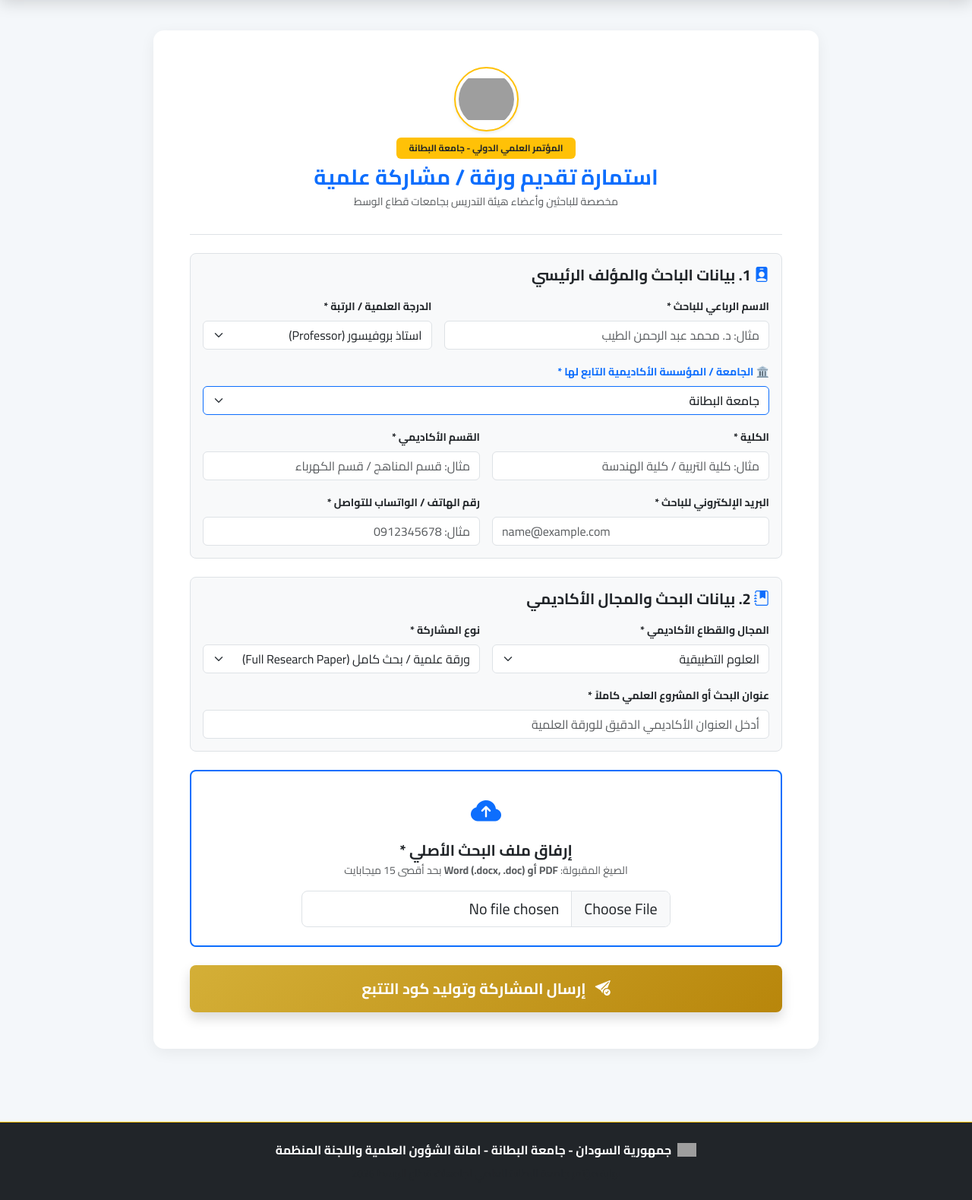
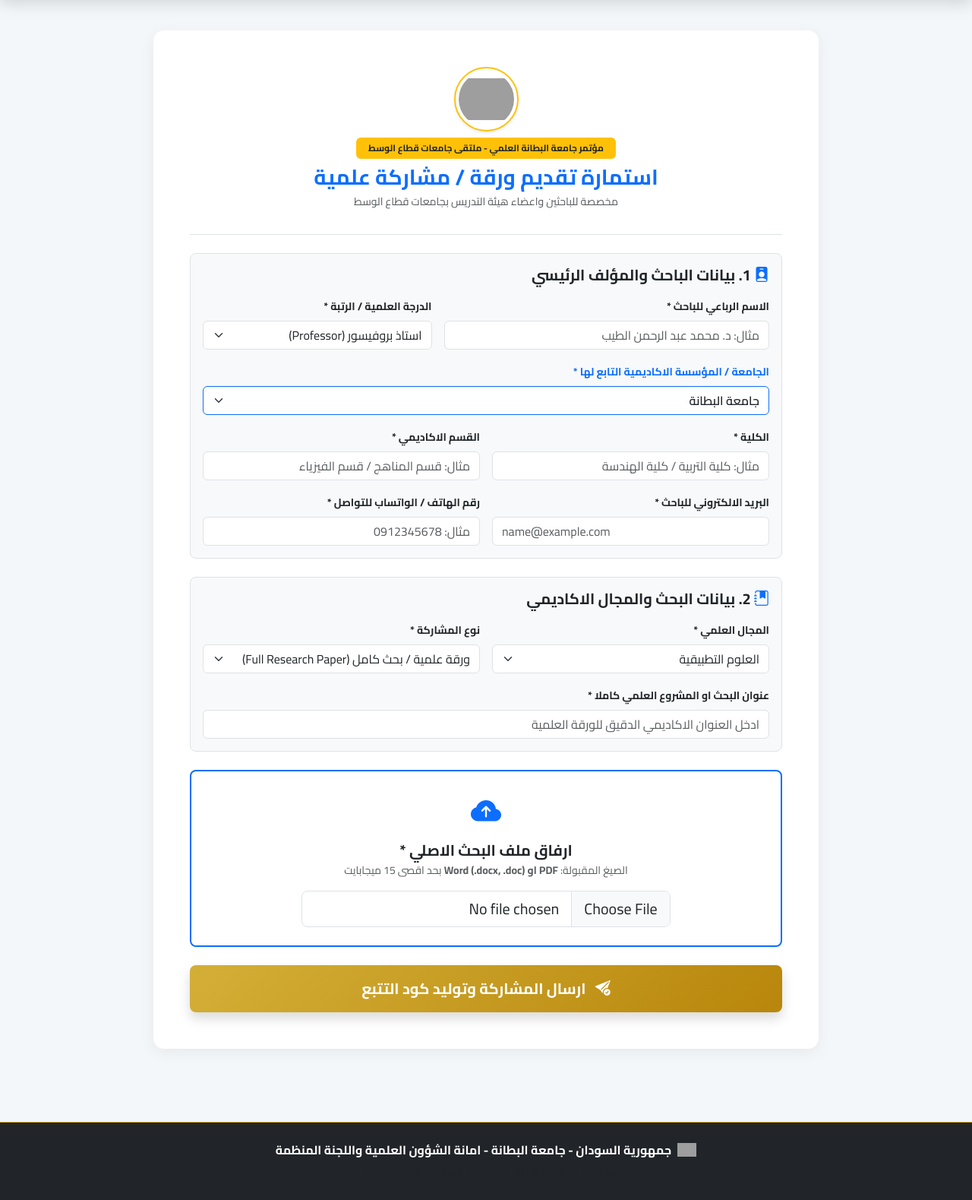
Before and after one commit to altayebawab024-code/conference-portal, a Django app: page /submit/ in a window 1280 px wide. Shown: the part 81-1660 px from the top of the page at 76% size. Run offline with Django 5.2, Linux system fonts and the light colour scheme; grey boxes are pictures that could not be loaded.

Commit message:
Update submit.html

```diff
--- a/templates/submissions/submit.html
+++ b/templates/submissions/submit.html
@@ -8,18 +8,16 @@
 
     <div class="card card-custom p-4 p-md-5">
 
-        <!-- ترويسة الاستمارة الرسمية -->
         <div class="text-center mb-4 pb-3 border-bottom">
             <img src="{% static 'img/logo.png' %}" alt="شعار جامعة البطانة" class="mb-2 shadow-sm rounded-circle p-1 bg-white border border-2 border-warning" style="width: 85px; height: 85px; object-fit: contain;">
-            <span class="badge bg-warning text-dark fw-bold px-3 py-2 mb-2 d-block mx-auto" style="width: fit-content;">المؤتمر العلمي الدولي - جامعة البطانة</span>
+            <span class="badge bg-warning text-dark fw-bold px-3 py-2 mb-2 d-block mx-auto" style="width: fit-content;">مؤتمر جامعة البطانة العلمي - ملتقى جامعات قطاع الوسط</span>
             <h3 class="fw-bold text-primary mb-1">استمارة تقديم ورقة / مشاركة علمية</h3>
-            <p class="text-muted small">مخصصة للباحثين وأعضاء هيئة التدريس بجامعات قطاع الوسط</p>
+            <p class="text-muted small">مخصصة للباحثين واعضاء هيئة التدريس بجامعات قطاع الوسط</p>
         </div>
 
         <form method="post" enctype="multipart/form-data">
             {% csrf_token %}
 
-            <!-- 1. بيانات الباحث -->
             <div class="p-3 bg-light rounded-3 border mb-4">
                 <h5 class="fw-bold text-dark mb-3"><i class="bi bi-person-badge-fill text-primary"></i> 1. بيانات الباحث والمؤلف الرئيسي</h5>
 
@@ -38,9 +36,8 @@
                         </select>
                     </div>
 
-                    <!-- قائمة الجامعات المنسدلة -->
                     <div class="col-12">
-                        <label class="form-label small fw-bold text-primary">🏛️ الجامعة / المؤسسة الأكاديمية التابع لها *</label>
+                        <label class="form-label small fw-bold text-primary">الجامعة / المؤسسة الاكاديمية التابع لها *</label>
                         <select name="university" class="form-select border-primary fw-semibold" required>
                             {% for code, label in universities %}
                                 <option value="{{ code }}">{{ label }}</option>
@@ -48,19 +45,18 @@
                         </select>
                     </div>
 
-                    <!-- فصل الكلية عن القسم -->
                     <div class="col-md-6">
                         <label class="form-label small fw-bold">الكلية *</label>
                         <input type="text" name="faculty" class="form-control" required placeholder="مثال: كلية التربية / كلية الهندسة">
                     </div>
 
                     <div class="col-md-6">
-                        <label class="form-label small fw-bold">القسم الأكاديمي *</label>
-                        <input type="text" name="department" class="form-control" required placeholder="مثال: قسم المناهج / قسم الكهرباء">
+                        <label class="form-label small fw-bold">القسم الاكاديمي *</label>
+                        <input type="text" name="department" class="form-control" required placeholder="مثال: قسم المناهج / قسم الفيزياء">
                     </div>
 
                     <div class="col-md-6">
-                        <label class="form-label small fw-bold">البريد الإلكتروني للباحث *</label>
+                        <label class="form-label small fw-bold">البريد الالكتروني للباحث *</label>
                         <input type="email" name="email" class="form-control" required placeholder="name@example.com">
                     </div>
 
@@ -71,14 +67,12 @@
                 </div>
             </div>
 
-            <!-- 2. بيانات المشاركة والورقة العلمية -->
             <div class="p-3 bg-light rounded-3 border mb-4">
-                <h5 class="fw-bold text-dark mb-3"><i class="bi bi-journal-bookmark-fill text-primary"></i> 2. بيانات البحث والمجال الأكاديمي</h5>
+                <h5 class="fw-bold text-dark mb-3"><i class="bi bi-journal-bookmark-fill text-primary"></i> 2. بيانات البحث والمجال الاكاديمي</h5>
 
                 <div class="row g-3">
-                    <!-- المجالات الـ 5 المعتمدة فقط -->
                     <div class="col-md-6">
-                        <label class="form-label small fw-bold">المجال والقطاع الأكاديمي *</label>
+                        <label class="form-label small fw-bold">المجال العلمي *</label>
                         <select name="academic_domain" class="form-select" required>
                             {% for code, label in academic_domains %}
                                 <option value="{{ code }}">{{ label }}</option>
@@ -96,17 +90,16 @@
                     </div>
 
                     <div class="col-12">
-                        <label class="form-label small fw-bold">عنوان البحث أو المشروع العلمي كاملاً *</label>
-                        <input type="text" name="title" class="form-control" required placeholder="أدخل العنوان الأكاديمي الدقيق للورقة العلمية">
+                        <label class="form-label small fw-bold">عنوان البحث او المشروع العلمي كاملا *</label>
+                        <input type="text" name="title" class="form-control" required placeholder="ادخل العنوان الاكاديمي الدقيق للورقة العلمية">
                     </div>
                 </div>
             </div>
 
-            <!-- 3. رفع ملف البحث -->
             <div class="p-4 bg-white rounded-3 border border-2 border-primary mb-4 text-center">
                 <i class="bi bi-cloud-arrow-up-fill text-primary fs-1 mb-2 d-block"></i>
-                <h5 class="fw-bold text-dark mb-1">إرفاق ملف البحث الأصلي *</h5>
-                <p class="text-muted small mb-3">الصيغ المقبولة: <strong>PDF أو Word (.docx, .doc)</strong> بحد أقصى 15 ميجابايت</p>
+                <h5 class="fw-bold text-dark mb-1">ارفاق ملف البحث الاصلي *</h5>
+                <p class="text-muted small mb-3">الصيغ المقبولة: <strong>PDF او Word (.docx, .doc)</strong> بحد اقصى 15 ميجابايت</p>
 
                 <div class="col-md-8 mx-auto">
                     <input type="file" name="file" class="form-control form-control-lg" accept=".pdf,.doc,.docx" required>
@@ -115,7 +108,7 @@
 
             <div class="d-grid gap-2">
                 <button type="submit" class="btn btn-gold btn-lg py-3 fs-5 shadow">
-                    <i class="bi bi-send-check-fill me-2"></i> إرسال المشاركة وتوليد كود التتبع
+                    <i class="bi bi-send-check-fill me-2"></i> ارسال المشاركة وتوليد كود التتبع
                 </button>
             </div>
 
```
